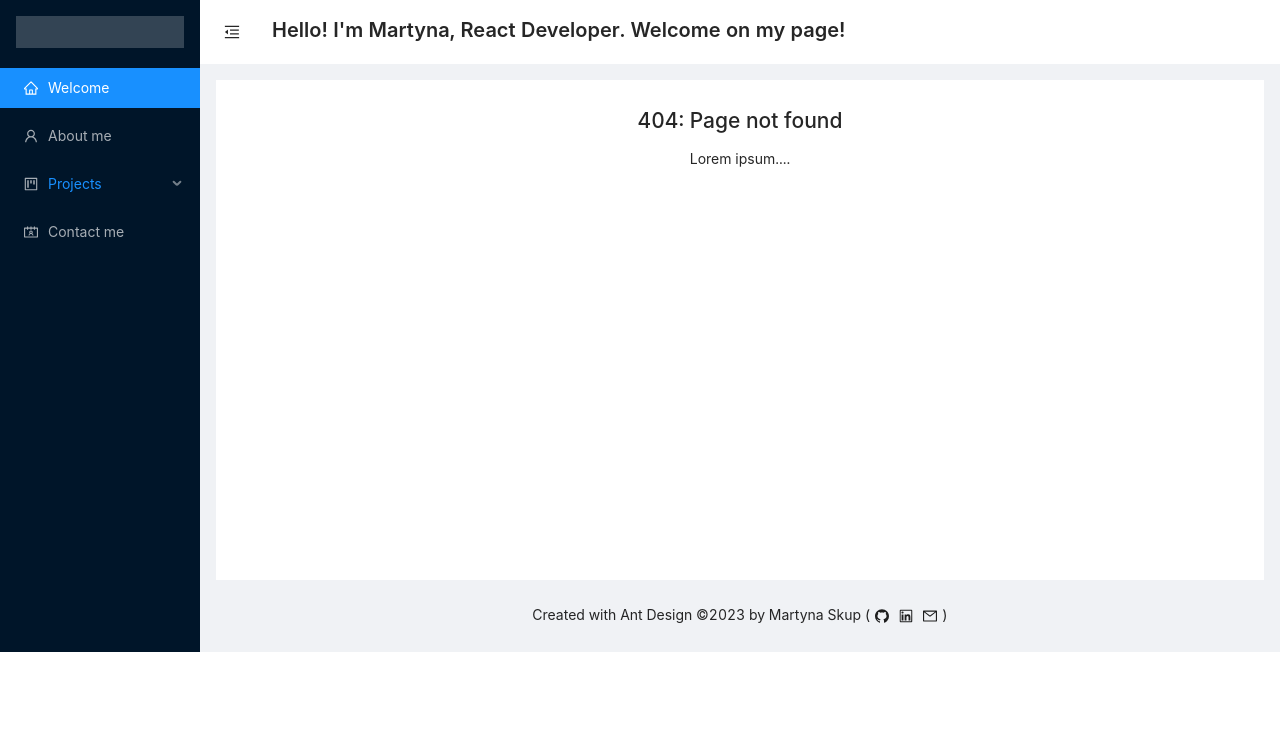
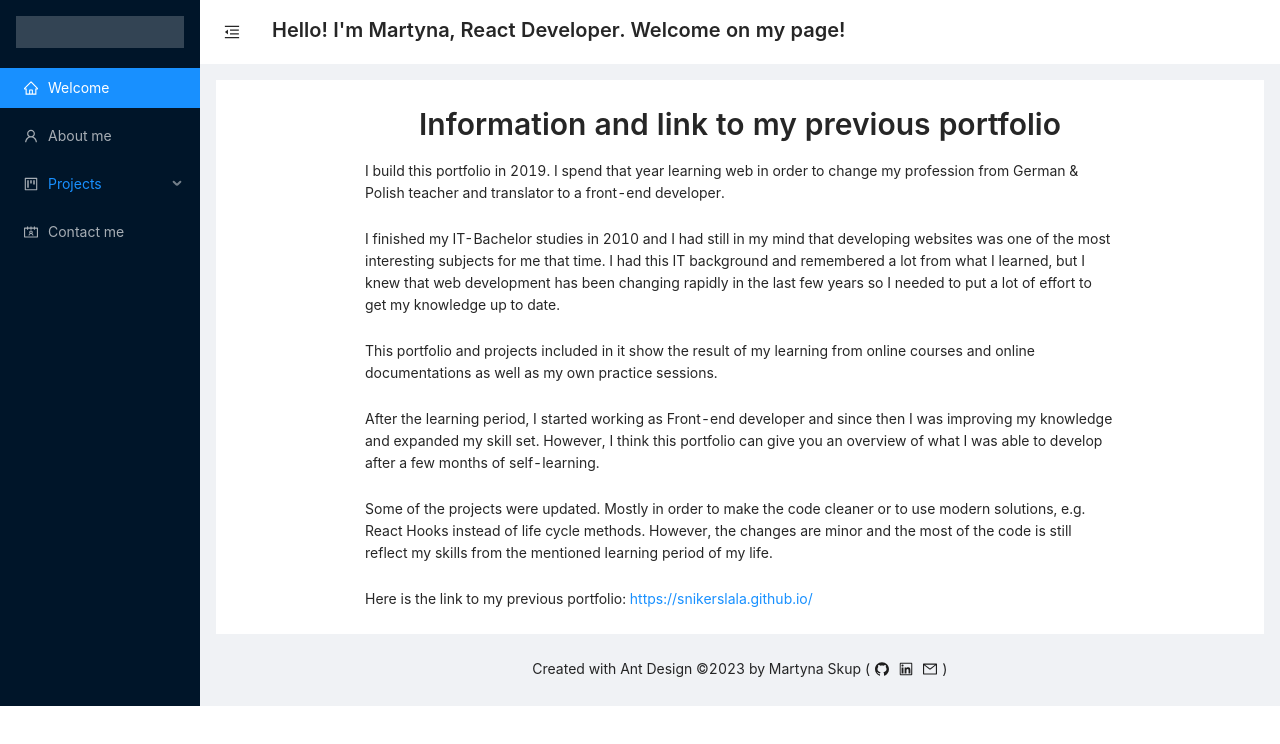
Before and after one commit to martynaskup/martynaskup.github.io, a React (Create React App) app: page /projects/previousPortfolio in a window 1280 px wide. Before the commit this address had no page. Shown: the top 744 px of the page. Built offline with nearby package versions, Linux system fonts and the light colour scheme.

Commit message:
Add old portfolio page with its description and link

```diff
--- a/src/components/mainLayout/AppMenu.tsx
+++ b/src/components/mainLayout/AppMenu.tsx
@@ -15,7 +15,11 @@ type MenuItem = Required<MenuProps>['items'][number];
 const AppMenu = () => {
   const projectItems: MenuItem[] = [
     {
-      label: <Link to={paths.projectsPaths.project1}>Project 1</Link>,
+      label: (
+        <Link to={paths.projectsPaths.previousPortfolio}>
+          Previous Portfolio
+        </Link>
+      ),
       key: '101',
     },
     {
--- /dev/null
+++ b/src/pages/ProjectsPage/Projects/PreviousPortfolio.tsx
@@ -0,0 +1,64 @@
+import { Space, Typography } from 'antd';
+import { Link } from 'react-router-dom';
+import useBreakpoint from 'antd/lib/grid/hooks/useBreakpoint';
+
+const PreviousPortfolio = () => {
+  const { lg } = useBreakpoint();
+  return (
+    <>
+      <Typography.Title level={2}>
+        Information and link to my previous portfolio
+      </Typography.Title>
+      <Space
+        direction="vertical"
+        size="large"
+        style={{ width: lg ? '750px' : 'inherit', textAlign: 'left' }}
+      >
+        <Typography.Text>
+          I build this portfolio in 2019. I spend that year learning web in
+          order to change my profession from German & Polish teacher and
+          translator to a front-end developer.
+        </Typography.Text>
+        <Typography.Text>
+          I finished my IT-Bachelor studies in 2010 and I had still in my mind
+          that developing websites was one of the most interesting subjects for
+          me that time. I had this IT background and remembered a lot from what
+          I learned, but I knew that web development has been changing rapidly
+          in the last few years so I needed to put a lot of effort to get my
+          knowledge up to date.
+        </Typography.Text>
+        <Typography.Text>
+          This portfolio and projects included in it show the result of my
+          learning from online courses and online documentations as well as my
+          own practice sessions.
+        </Typography.Text>
+        <Typography.Text>
+          After the learning period, I started working as Front-end developer
+          and since then I was improving my knowledge and expanded my skill set.
+          However, I think this portfolio can give you an overview of what I was
+          able to develop after a few months of self-learning.
+        </Typography.Text>
+        <Typography.Text>
+          Some of the projects were updated. Mostly in order to make the code
+          cleaner or to use modern solutions, e.g. React Hooks instead of life
+          cycle methods. However, the changes are minor and the most of the code
+          is still reflect my skills from the mentioned learning period of my
+          life.
+        </Typography.Text>
+        {/*TODO Update the link once the GitHub pages links are updated */}
+        <Typography.Text>
+          Here is the link to my previous portfolio:{' '}
+          <Link
+            to="https://snikerslala.github.io/"
+            target="_blank"
+            rel="noopener"
+          >
+            https://snikerslala.github.io/
+          </Link>
+        </Typography.Text>
+      </Space>
+    </>
+  );
+};
+
+export default PreviousPortfolio;
--- a/src/routes/paths.ts
+++ b/src/routes/paths.ts
@@ -2,7 +2,7 @@ const generatePathToProject = (name: string) => `projects/${name}`;
 
 const projectsPaths = {
   base: 'projects',
-  project1: generatePathToProject('project1'),
+  previousPortfolio: generatePathToProject('previousPortfolio'),
   project2: generatePathToProject('project2'),
 };
 
--- a/src/routes/routes.tsx
+++ b/src/routes/routes.tsx
@@ -7,6 +7,7 @@ import ContactInfo from '../pages/ContactInfo';
 import NoRouteMatch from '../pages/NoRouteMatch';
 import paths from './paths';
 import ProjectsInfo from '../pages/ProjectsPage/ProjectsInfo';
+import PreviousPortfolio from '../pages/ProjectsPage/Projects/PreviousPortfolio';
 
 const projectsRoutes: RouteObject[] = [
   {
@@ -14,8 +15,8 @@ const projectsRoutes: RouteObject[] = [
     element: <ProjectsInfo />,
   },
   {
-    path: paths.projectsPaths.project1,
-    element: <> PROJECT 1</>,
+    path: paths.projectsPaths.previousPortfolio,
+    element: <PreviousPortfolio />,
   },
   {
     path: paths.projectsPaths.project2,
```
